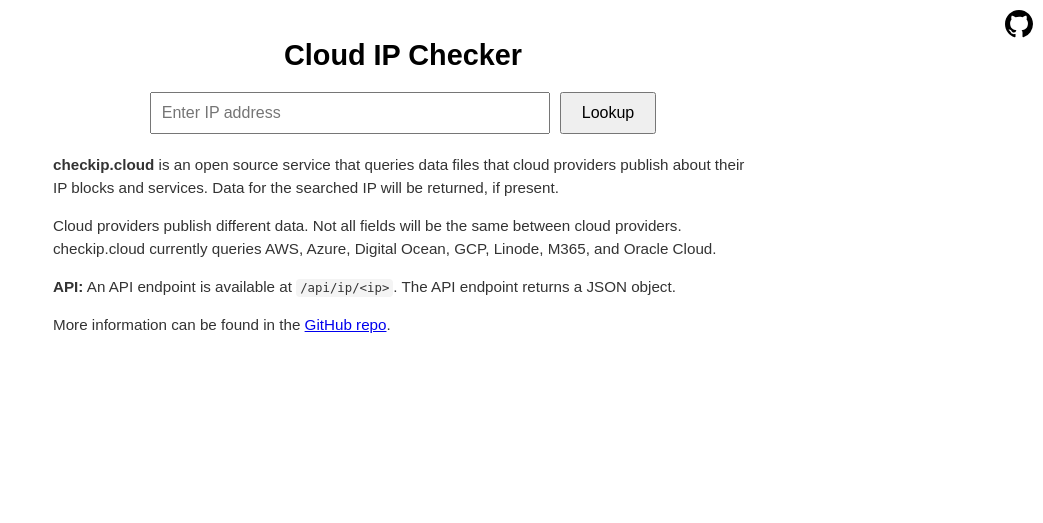
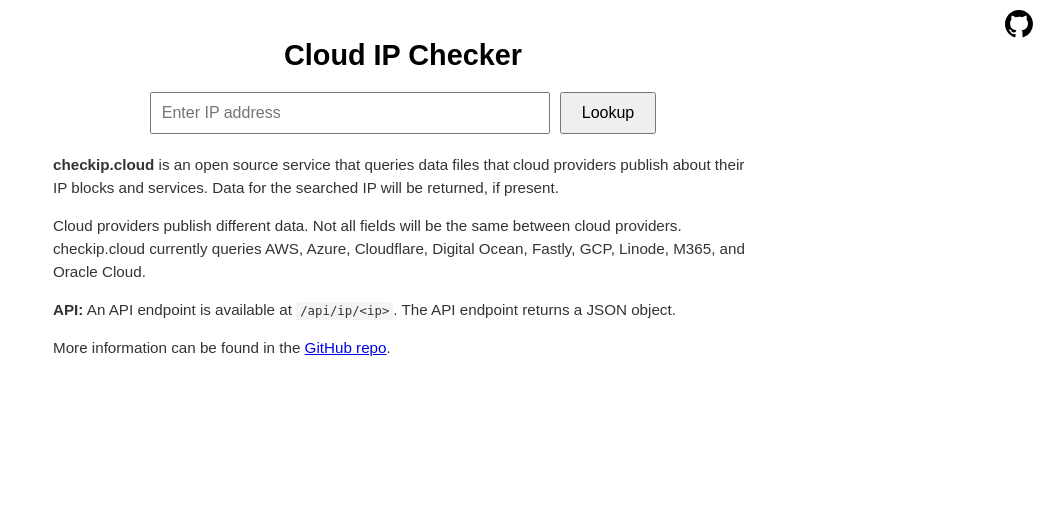
Before and after one commit to mpawl/checkip-cloud, a FastAPI app: page / in a window 1280 px wide. Shown: the top 523 px of the page, without its empty margins (237-1280 px from the left). Run offline with FastAPI, Linux system fonts and the light colour scheme.

Commit message:
added providers to index.html

```diff
--- a/app/templates/index.html
+++ b/app/templates/index.html
@@ -157,7 +157,7 @@
     {% if not results %}
         <div class="info">
             <p><strong>checkip.cloud</strong> is an open source service that queries data files that cloud providers publish about their IP blocks and services. Data for the searched IP will be returned, if present.</p>
-            <p>Cloud providers publish different data. Not all fields will be the same between cloud providers. checkip.cloud currently queries AWS, Azure, Digital Ocean, GCP, Linode, M365, and Oracle Cloud.</p>
+            <p>Cloud providers publish different data. Not all fields will be the same between cloud providers. checkip.cloud currently queries AWS, Azure, Cloudflare, Digital Ocean, Fastly, GCP, Linode, M365, and Oracle Cloud.</p>
             <p><strong>API:</strong> An API endpoint is available at <code>/api/ip/&lt;ip&gt;</code>. The API endpoint returns a JSON object.</p>
             <p>More information can be found in the <a href="https://github.com/mpawl/checkip-cloud" target="_blank">GitHub repo</a>.</p>
         </div>
```
